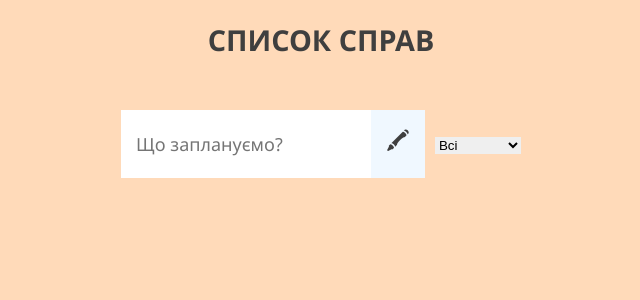
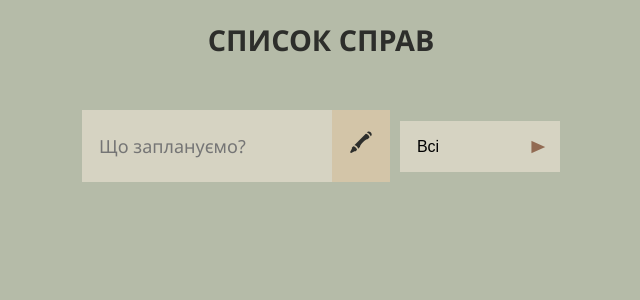
Before and after one commit to taiabereza/to-do-list, a React (Create React App) app: page / in a window 1280 px wide. Shown: the top 300 px of the page, without its empty margins (319-959 px from the left). Built offline with nearby package versions, Linux system fonts and the light colour scheme.

Commit message:
edited styles

```diff
--- a/src/app/App.css
+++ b/src/app/App.css
@@ -3,7 +3,6 @@
     flex-direction: column;
     align-items: center;
 }
-
 header {
     padding: 20px;
 }
--- a/src/app/components/components.css
+++ b/src/app/components/components.css
@@ -11,26 +11,63 @@
     align-items: center;
 }
 
+input,
+select {
+    background-color: var(--elem-bg-subcolor);
+}
+
 .list-form .list-select {
+    width: 160px;
     margin-left: 10px;
     align-self: center;
+    position: relative;
+}
+
+.list-form .list-select::after {
+    content: '\25BC';
+    position: absolute;
+    top: 0;
+    right: 0;
+    padding: 17px;
+    color: var(--elem-bg-color);
+    transform: rotate(-90deg);
+    background-color: transparent;
+    transition: .25s all ease;
+    pointer-events: none;
+}
+
+.list-form .list-select:hover::after {
+    filter: saturate(1.9);
+    transform: rotate(0deg);
+}
+
+.list-form .list-select select {
+    width: 100%;
+    padding: 15px;
+    font-size: 1rem;
+    -moz-appearance: none;
+    -webkit-appearance: none;
+    appearance: none;
+    cursor: pointer;
 }
 
 .list-form button,
 .list-item-wrapper button {
     padding: 15px;
     font-size: 1.4rem;
-    background-color:aliceblue;
+    background-color: var(--text-light-color);
 }
 
 .list-form button:hover,
 .list-item-wrapper button:hover {
-    background-color:silver;
+    background-color: var(--text-light-color);
+    filter: brightness(.9);
 }
 
 .list-items-container {
     padding: 15px;
 }
+
 
 .list-item-wrapper {
     margin: 10px;
@@ -38,19 +75,27 @@
 }
 
 .list-item-wrapper .list-item {
-    background-color:cadetblue;
-    color:aliceblue;
+    background-color: var(--elem-bg-color);
+    color: var(--text-light-color);
+}
+
+.list-item-wrapper li.list-item {
+    border: 2px solid transparent;
+}
+
+.list-item-wrapper .btn-save-edit {
+    font-size: 1.095rem;
 }
 
 .list-item-wrapper .btn-done {
-    color:olive;
+    color: var(--ok-color);
 }
 
 .list-item-wrapper .btn-delete {
-    color: brown;
+    color: var(--alert-color);
 }
 
 .list-item.done {
-    background-color:slategray;
+    filter: contrast(.8) brightness(.8);
     text-decoration: line-through;
 }
--- a/src/index.css
+++ b/src/index.css
@@ -2,6 +2,14 @@
   padding: 0px;
   margin: 0px;
   border: 0px;
+  --bg-main-color: #B5BBA8;
+  --text-main-color: #2D2E2B;
+  --text-light-color: #D3C5A8;
+  --elem-bg-color: #926B53;
+  --elem-bg-subcolor: #D6D3C2;
+  --outline-color: #3D643D;
+  --ok-color: #808000;
+  --alert-color: #A52A2A;
 }
 
 *,
@@ -13,6 +21,15 @@
 :focus,
 :active {
   outline: none;
+}
+
+input, button, select {
+  border: 2px solid transparent;
+}
+
+*:focus-visible {
+  outline: none;
+  border: 2px solid var(--outline-color);
 }
 
 a:focus,
@@ -27,8 +44,8 @@ body {
 }
 
 body {
-  background-color:peachpuff;
-  color: #3f3f3f;
+  background-color: var(--bg-main-color);
+  color: var(--text-main-color);
   line-height: 1;
   font-family:'Segoe UI', Tahoma, Geneva, Verdana, sans-serif;
   font-size: 1.125rem;
```
Also changed, not shown: src/app/components/ListItem.js (+9 -2 lines).
